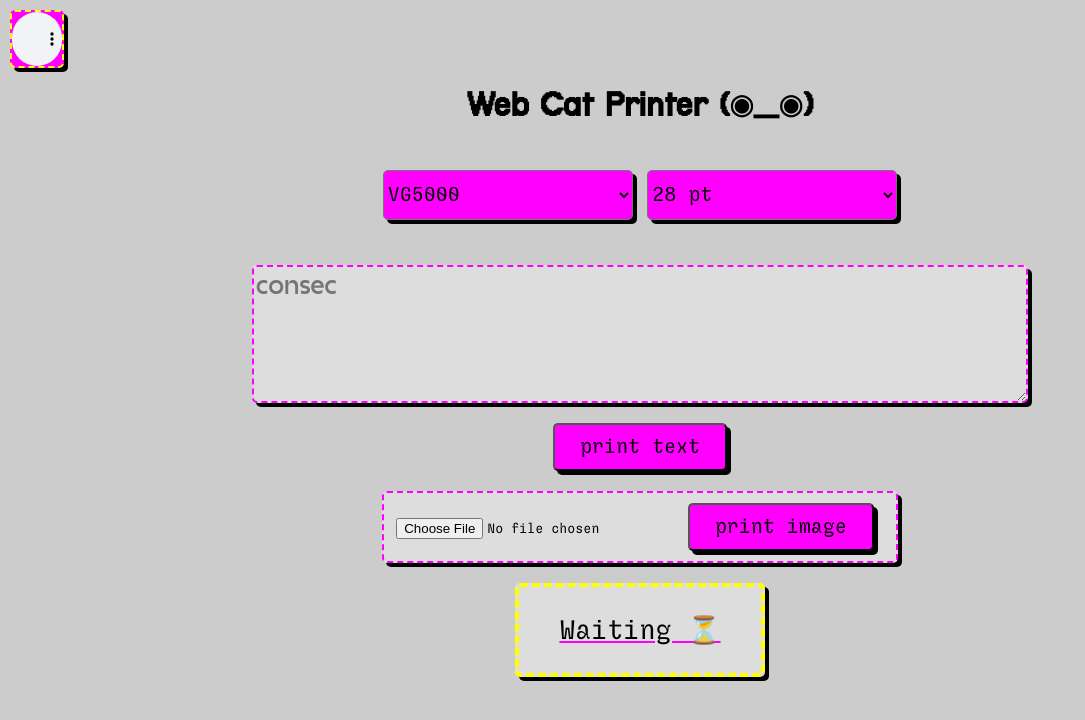
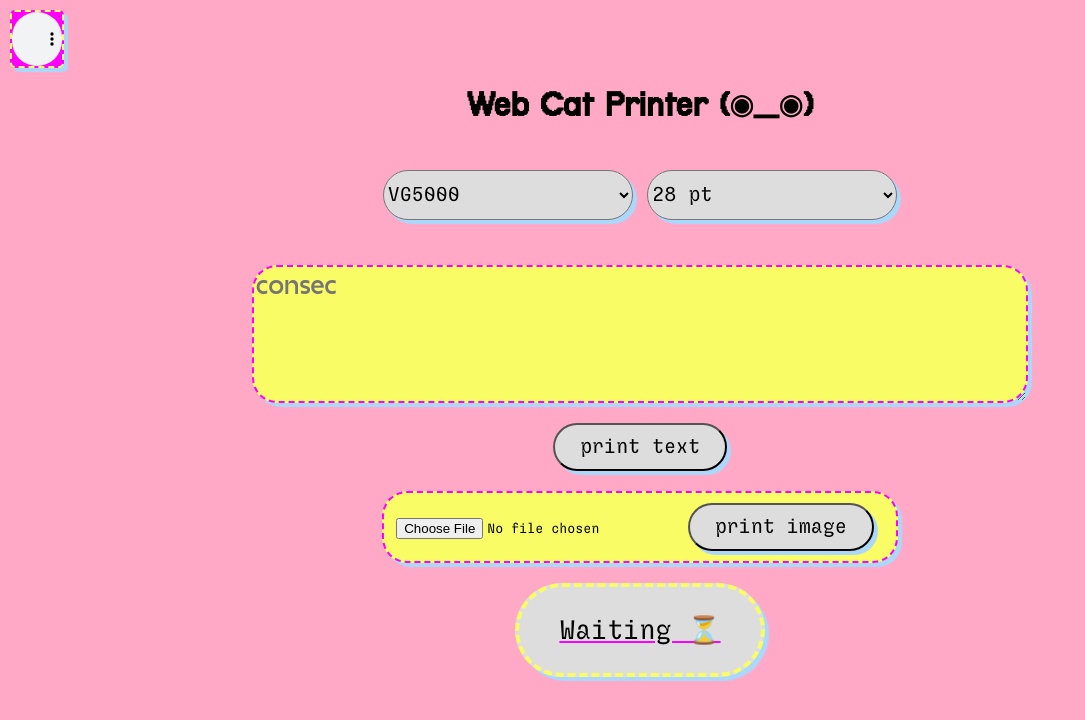
Before and after one commit to renaudgweb/CatPrinter_WebApp, a PHP site: page / in a window 1280 px wide. Shown: the top 720 px of the page, without its empty margins (0-1085 px from the left). Run offline with PHP 8.4, Linux system fonts and the light colour scheme; some web fonts are replaced.

Commit message:
Update style.css

```diff
--- a/contents/css/style.css
+++ b/contents/css/style.css
@@ -1,5 +1,5 @@
 body {
-  background: #ccc;
+  background: #ffa9c7;
   font-family: "terminal-grotesque.ttf", monospace;
   margin: 10px;
 }
@@ -7,12 +7,12 @@ audio {
   width: 50px;
   border-radius: 5px;
   background-color: #f0f;
-  box-shadow: 4px 4px #000;
-  border: 2px #ff0 dashed;
+  box-shadow: 4px 4px #aad7fa;
+  border: 2px #fafc66 dashed;
   transition: 0.5s ease;
 }
 audio:hover {
-  box-shadow: 8px 8px #000;
+  box-shadow: 8px 8px #aad7fa;
 }
 h1 {
   text-align: center;
@@ -24,17 +24,17 @@ nav select {
   margin: 5px;
   width: 250px;
   height: 50px;
-  border-radius: 5px;
-  background-color: #f0f;
+  border-radius: 100px;
+  background-color: #ddd;
   font-size: 20px;
   font-weight: 500;
-  box-shadow: 4px 4px #000;
+  box-shadow: 4px 4px #aad7fa;
   transition: 0.5s ease;
   color: #000;
 }
 nav select:hover {
-  box-shadow: 8px 8px #000;
-  background-color: #ff0 !important;
+  box-shadow: 8px 8px #aad7fa;
+  background-color: #fafc66 !important;
 }
 
 nav, main {
@@ -46,19 +46,20 @@ nav, main {
 }
 button {
   font-family: "Sligoil-Micro.ttf", monospace !important;
-  background: #f0f !important;
-  border-radius: 5px !important;
+  background: #ddd !important;
+  border-radius: 100px !important;
   padding: 10px 25px !important;
   font-size: 20px !important;
   font-weight: 500 !important;
   margin: 10px !important;
   cursor: pointer;
-  box-shadow: 4px 4px #000;
+  box-shadow: 4px 4px #aad7fa;
   transition: 0.5s ease;
+  color: #000;
 }
 button:hover {
-  box-shadow: 8px 8px #000;
-  background-color: #ff0 !important;
+  box-shadow: 8px 8px #aad7fa;
+  background-color: #fafc66 !important;
   color: #000;
 }
 section {
@@ -71,10 +72,10 @@ textarea {
   font-size: 28px;
   min-width: 60vw;
   min-height: 130px;
-  border-radius: 5px;
-  box-shadow: 4px 4px #000;
+  border-radius: 25px;
+  box-shadow: 4px 4px #aad7fa;
   margin: 10px !important;
-  background-color: #ddd;
+  background-color: #fafc66;
   border: 2px dashed #f0f;
 }
 .img {
@@ -82,27 +83,27 @@ textarea {
 }
 .drag-area {
   font-family: "Sligoil-Micro.ttf", monospace;
-  background: #ddd;
+  background: #fafc66;
   border: 2px dashed #f0f;
   height: 80%;
   width: 100%;
-  border-radius: 5px;
+  border-radius: 25px;
   display: flex;
   align-items: center;
   justify-content: center;
   flex-direction: column;
   margin: 10px;
-  box-shadow: 4px 4px #000;
+  box-shadow: 4px 4px #aad7fa;
 }
 .drag-area input {
   font-family: "Sligoil-Micro.ttf", monospace;
 }
 .status {
-  border: 4px #ff0 dashed;
-  border-radius: 5px;
+  border: 4px #fafc66 dashed;
+  border-radius: 100px;
   margin: 10px 40px;
   padding: 0px 40px;
-  box-shadow: 4px 4px #000;
+  box-shadow: 4px 4px #aad7fa;
   background-color: #ddd;
   transition: 0.5s ease;
 }
@@ -114,8 +115,18 @@ textarea {
   word-wrap: break-word;
 }
 .status:hover {
-  box-shadow: 8px 8px #000;
+  box-shadow: 8px 8px #aad7fa;
 }
 span {
   display: none;
 }
+
+
+@media (max-width: 450px) {
+  textarea, .drag-area {
+    width: 95%;
+  }
+  audio {
+    display: none;
+  }
+}
```
